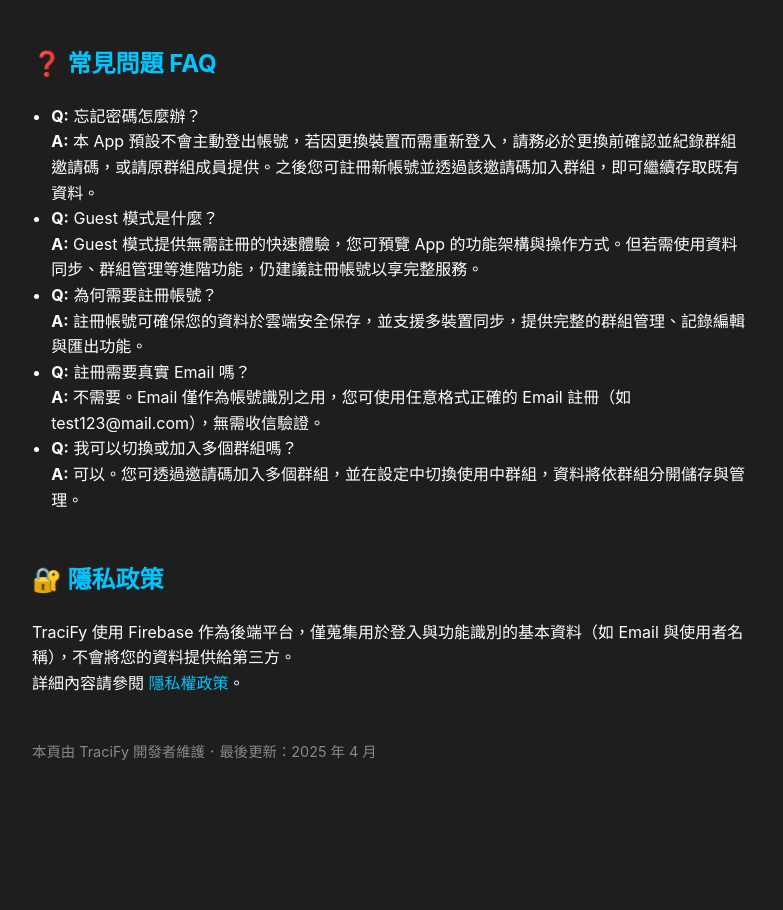
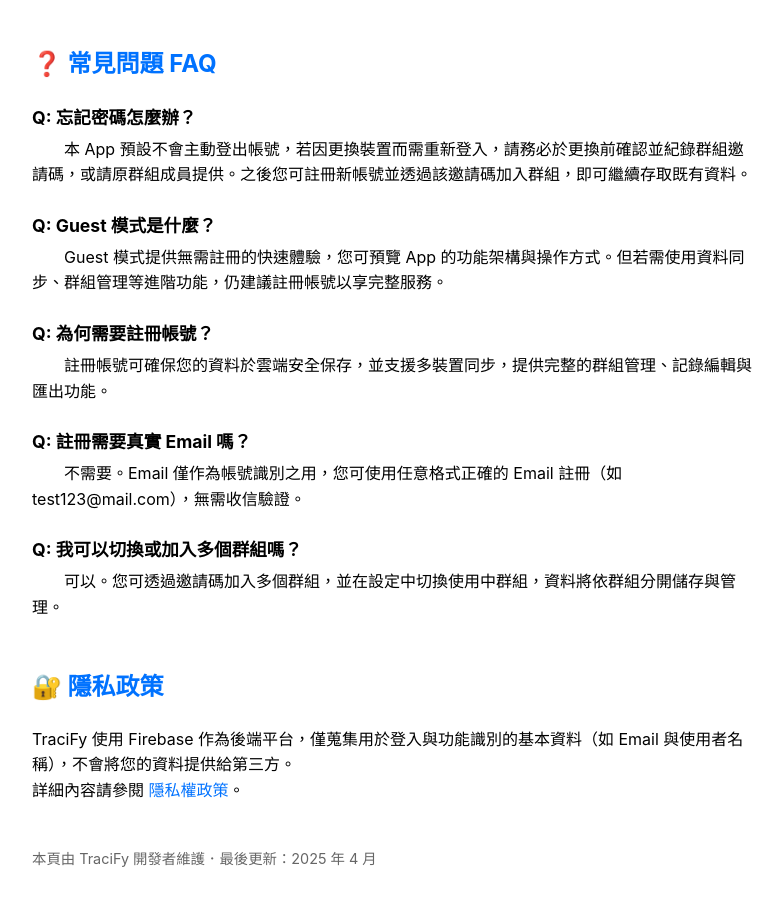
Before and after one commit to sjses80519/app-pages, a plain HTML site: page tracify/index.html in a window 1280 px wide. Shown: the part 374-1284 px from the top of the page, without its empty margins (248-1031 px from the left). Before the commit the page ends 1177 px from the top, so only its background shows below. Drawn offline with Linux system fonts and the light colour scheme.

Commit message:
Update index.html

```diff
--- a/tracify/index.html
+++ b/tracify/index.html
@@ -8,8 +8,8 @@
     body {
       margin: 0;
       font-family: -apple-system, BlinkMacSystemFont, "Segoe UI", Roboto, Helvetica, Arial, sans-serif;
-      background-color: #1e1e1e;
-      color: #ffffff;
+      background-color: #ffffff;
+      color: #000000;
       line-height: 1.6;
     }
     .container {
@@ -20,16 +20,14 @@
     h1 {
       font-size: 2.5em;
       margin-bottom: 0.2em;
-      background: linear-gradient(90deg, #00c6ff, #0072ff);
-      -webkit-background-clip: text;
-      -webkit-text-fill-color: transparent;
+      color: #0072ff;
     }
     h2 {
-      color: #00c6ff;
+      color: #0072ff;
       margin-top: 2em;
     }
     a {
-      color: #00c6ff;
+      color: #0072ff;
       text-decoration: none;
     }
     a:hover {
@@ -38,10 +36,21 @@
     ul {
       padding-left: 1.2em;
     }
+    .faq-item {
+      margin-bottom: 1.5em;
+    }
+    .faq-q {
+      font-size: 1.1em;
+      font-weight: bold;
+    }
+    .faq-a {
+      text-indent: 2em;
+      margin-top: 0.3em;
+    }
     footer {
       margin-top: 3em;
       font-size: 0.9em;
-      color: #888;
+      color: #666;
     }
   </style>
 </head>
@@ -55,13 +64,26 @@
     <p><strong>Email：</strong> <a href="mailto:sjses860519@gmail.com">sjses860519@gmail.com</a></p>
 
     <h2>❓ 常見問題 FAQ</h2>
-    <ul>
-      <li><strong>Q:</strong> 忘記密碼怎麼辦？<br><strong>A:</strong> 本 App 預設不會主動登出帳號，若因更換裝置而需重新登入，請務必於更換前確認並紀錄群組邀請碼，或請原群組成員提供。之後您可註冊新帳號並透過該邀請碼加入群組，即可繼續存取既有資料。</li>
-      <li><strong>Q:</strong> Guest 模式是什麼？<br><strong>A:</strong> Guest 模式提供無需註冊的快速體驗，您可預覽 App 的功能架構與操作方式。但若需使用資料同步、群組管理等進階功能，仍建議註冊帳號以享完整服務。</li>
-      <li><strong>Q:</strong> 為何需要註冊帳號？<br><strong>A:</strong> 註冊帳號可確保您的資料於雲端安全保存，並支援多裝置同步，提供完整的群組管理、記錄編輯與匯出功能。</li>
-      <li><strong>Q:</strong> 註冊需要真實 Email 嗎？<br><strong>A:</strong> 不需要。Email 僅作為帳號識別之用，您可使用任意格式正確的 Email 註冊（如 test123@mail.com），無需收信驗證。</li>
-      <li><strong>Q:</strong> 我可以切換或加入多個群組嗎？<br><strong>A:</strong> 可以。您可透過邀請碼加入多個群組，並在設定中切換使用中群組，資料將依群組分開儲存與管理。</li>
-    </ul>
+    <div class="faq-item">
+      <div class="faq-q">Q: 忘記密碼怎麼辦？</div>
+      <div class="faq-a">本 App 預設不會主動登出帳號，若因更換裝置而需重新登入，請務必於更換前確認並紀錄群組邀請碼，或請原群組成員提供。之後您可註冊新帳號並透過該邀請碼加入群組，即可繼續存取既有資料。</div>
+    </div>
+    <div class="faq-item">
+      <div class="faq-q">Q: Guest 模式是什麼？</div>
+      <div class="faq-a">Guest 模式提供無需註冊的快速體驗，您可預覽 App 的功能架構與操作方式。但若需使用資料同步、群組管理等進階功能，仍建議註冊帳號以享完整服務。</div>
+    </div>
+    <div class="faq-item">
+      <div class="faq-q">Q: 為何需要註冊帳號？</div>
+      <div class="faq-a">註冊帳號可確保您的資料於雲端安全保存，並支援多裝置同步，提供完整的群組管理、記錄編輯與匯出功能。</div>
+    </div>
+    <div class="faq-item">
+      <div class="faq-q">Q: 註冊需要真實 Email 嗎？</div>
+      <div class="faq-a">不需要。Email 僅作為帳號識別之用，您可使用任意格式正確的 Email 註冊（如 test123@mail.com），無需收信驗證。</div>
+    </div>
+    <div class="faq-item">
+      <div class="faq-q">Q: 我可以切換或加入多個群組嗎？</div>
+      <div class="faq-a">可以。您可透過邀請碼加入多個群組，並在設定中切換使用中群組，資料將依群組分開儲存與管理。</div>
+    </div>
 
     <h2>🔐 隱私政策</h2>
     <p>
```
